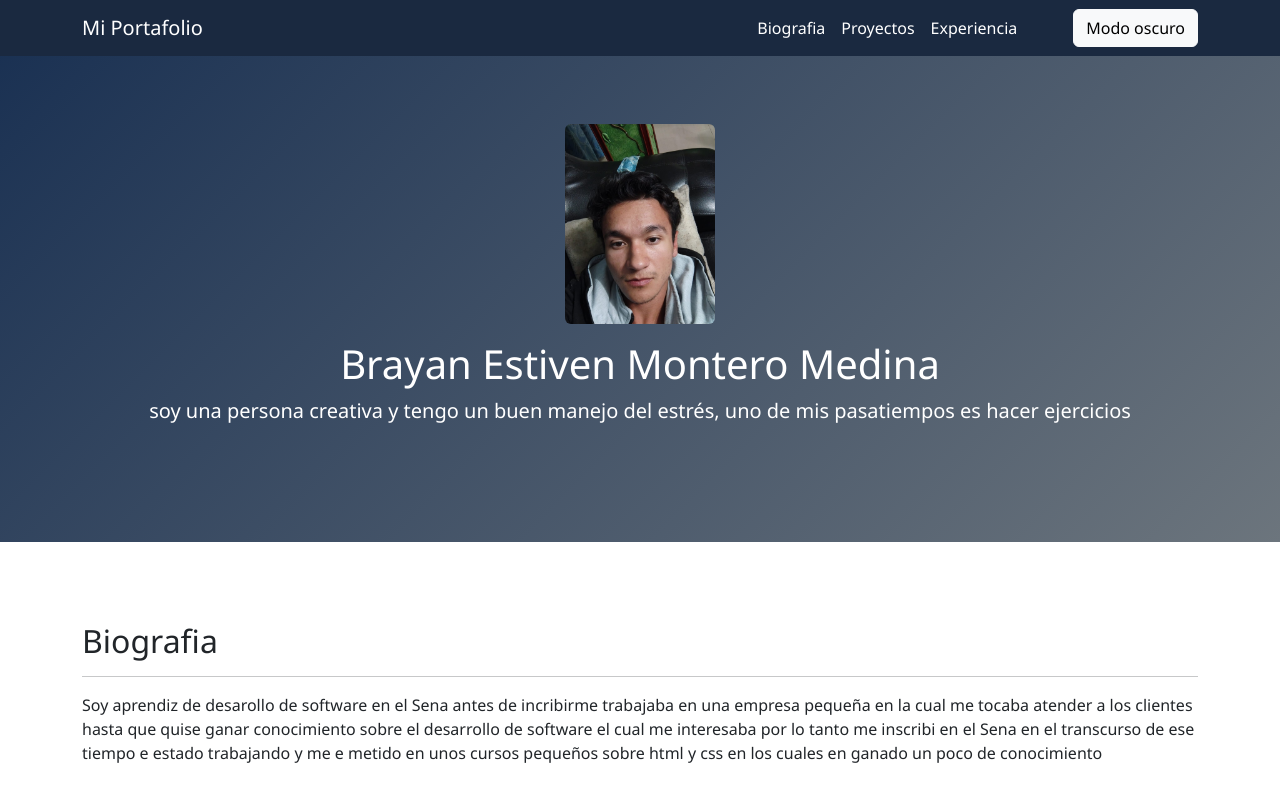
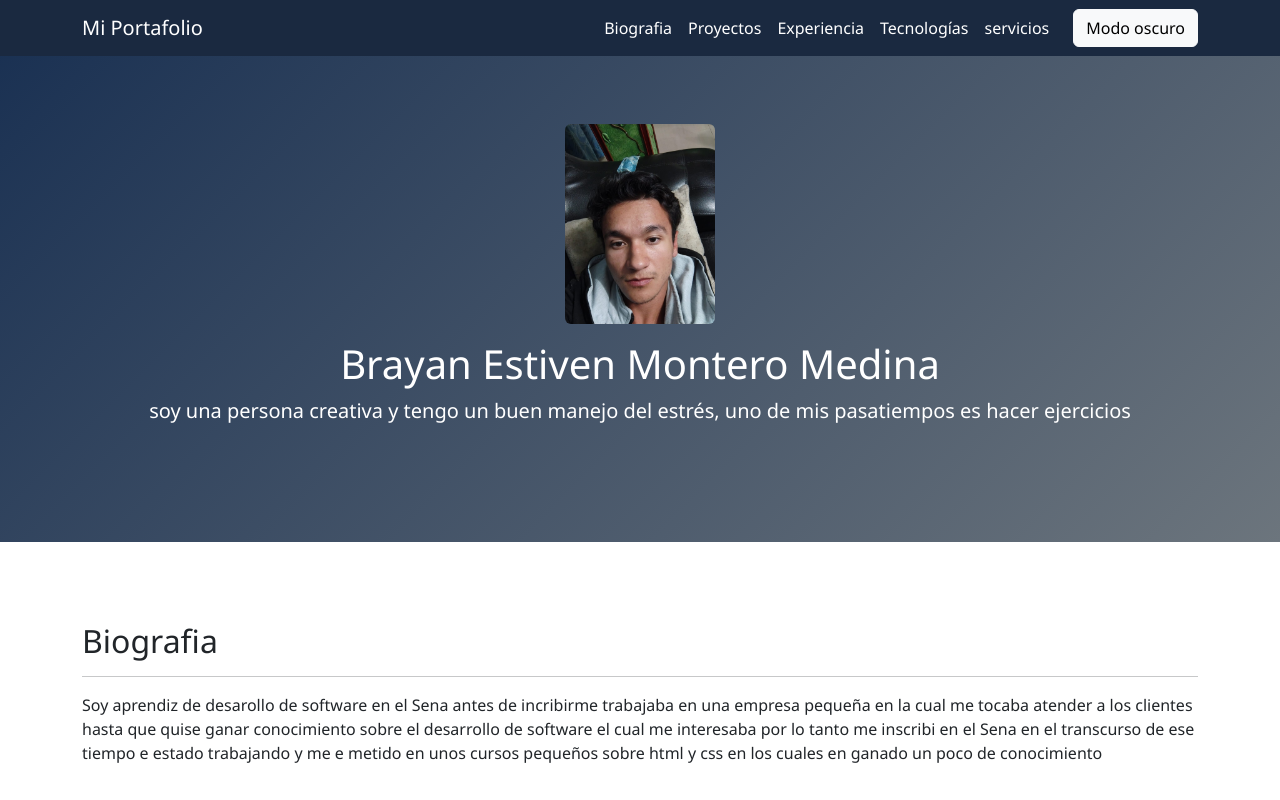
Before and after one commit to WatsonZpZ/Portafolio, a plain HTML site: page index.html in a window 1280 px wide. Shown: the top 800 px of the page. Drawn offline with nearby package versions, Linux system fonts and the light colour scheme.

Commit message:
Update index.html

```diff
--- a/index.html
+++ b/index.html
@@ -24,8 +24,8 @@
           <li class="nav-item"><a class="nav-link" href="#bio">Biografia</a></li>
           <li class="nav-item"><a class="nav-link" href="#proyectos">Proyectos</a></li>
           <li class="nav-item"><a class="nav-link" href="#xp">Experiencia</a></li>
-          <li class="nav-item"><a class="nav-link" href="#servicios"></a></li>
-          <li class="nav-item"><a class="nav-link" href="#landing"></a></li>
+          <li class="nav-item"><a class="nav-link" href="#tecnologias">Tecnologías</a></li>
+          <li class="nav-item"><a class="nav-link" href="#servicios">servicios</a></li>
         </ul>
         <button id="toggleTheme" class="btn btn-light ms-3">Modo oscuro</button>
       </div>
```
